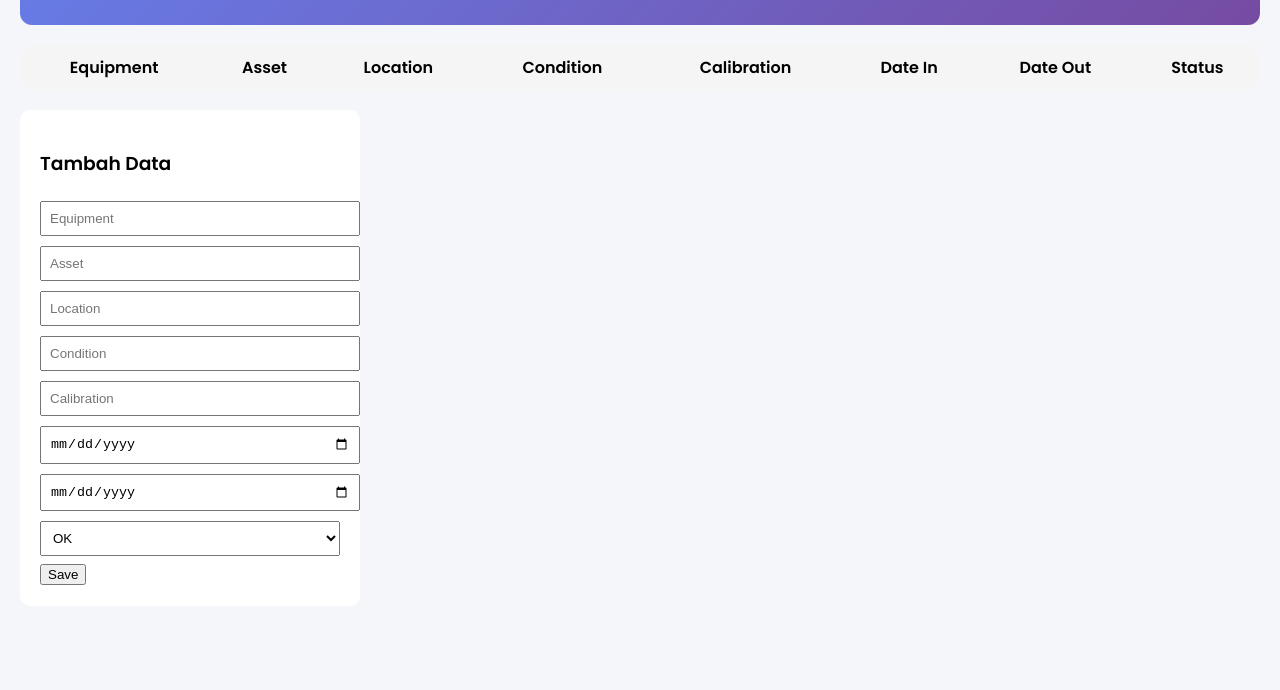
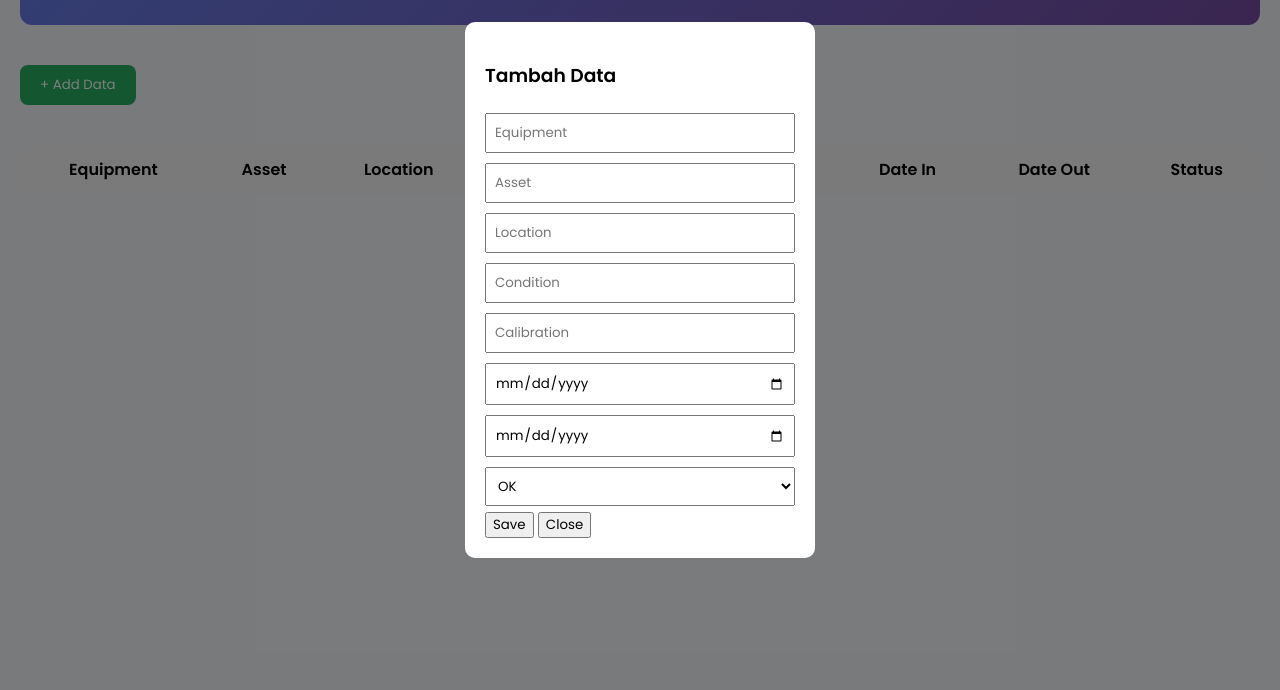
Before and after one commit to draihan125-alt/project-dias, a website: page index.html in a window 1280 px wide. Shown: the part 110-800 px from the top of the page. Drawn offline with Linux system fonts and the light colour scheme; no server answers.

Commit message:
Update index.html

```diff
--- a/index.html
+++ b/index.html
@@ -7,12 +7,17 @@
 <link href="https://fonts.googleapis.com/css2?family=Poppins:wght@400;500;600&display=swap" rel="stylesheet"/>
 
 <style>
+* {
+  font-family: 'Poppins', sans-serif;
+  box-sizing: border-box;
+}
+
 body {
   margin: 0;
-  font-family: 'Poppins', sans-serif;
   background: #f4f6f9;
 }
 
+/* TOPBAR */
 .topbar {
   background: linear-gradient(135deg, #667eea, #764ba2);
   color: white;
@@ -21,6 +26,18 @@ body {
   border-radius: 12px;
 }
 
+/* BUTTON */
+.btn-add {
+  margin: 20px;
+  padding: 10px 20px;
+  background: #27ae60;
+  color: white;
+  border: none;
+  border-radius: 8px;
+  cursor: pointer;
+}
+
+/* TABLE */
 .table-card {
   background: white;
   margin: 20px;
@@ -34,19 +51,49 @@ table {
 }
 
 th, td {
-  padding: 10px;
+  padding: 12px;
 }
 
 th {
   background: #f5f5f5;
 }
 
+/* BADGE */
+.badge-ok {
+  background: #d4edda;
+  padding: 5px 10px;
+  border-radius: 20px;
+}
+
+.badge-ng {
+  background: #f8d7da;
+  padding: 5px 10px;
+  border-radius: 20px;
+}
+
+/* MODAL */
+.hidden {
+  display: none;
+}
+
+.modal {
+  position: fixed;
+  top: 0;
+  left: 0;
+  width: 100%;
+  height: 100%;
+  background: rgba(0,0,0,0.5);
+
+  display: flex;
+  justify-content: center;
+  align-items: center;
+}
+
 .modal-content {
   background: white;
   padding: 20px;
-  margin: 20px;
   border-radius: 10px;
-  width: 300px;
+  width: 350px;
 }
 
 input, select {
@@ -54,25 +101,20 @@ input, select {
   margin: 5px 0;
   padding: 8px;
 }
-
-.badge-ok {
-  background: #d4edda;
-  padding: 5px 10px;
-}
-
-.badge-ng {
-  background: #f8d7da;
-  padding: 5px 10px;
-}
 </style>
 </head>
 
 <body>
 
+<!-- HEADER -->
 <div class="topbar">
   <h2>📋 Improvement Dashboard</h2>
 </div>
 
+<!-- BUTTON -->
+<button class="btn-add" onclick="openModal()">+ Add Data</button>
+
+<!-- TABLE -->
 <div class="table-card">
 <table>
 <thead>
@@ -91,6 +133,8 @@ input, select {
 </table>
 </div>
 
+<!-- MODAL -->
+<div id="modal" class="modal hidden">
   <div class="modal-content">
     <h3>Tambah Data</h3>
 
@@ -109,12 +153,15 @@ input, select {
     </select>
 
     <button onclick="saveData()">Save</button>
+    <button onclick="closeModal()">Close</button>
+  </div>
 </div>
 
 <script>
 const API_URL = "https://project-dias.onrender.com/equipments";
 let data = [];
 
+// FETCH
 async function fetchData() {
   const res = await fetch(API_URL);
   const result = await res.json();
@@ -122,13 +169,13 @@ async function fetchData() {
   renderTable();
 }
 
+// RENDER TABLE
 function renderTable() {
   const tbody = document.getElementById("table-body");
   tbody.innerHTML = "";
 
   data.forEach(item => {
     const status = item.status?.toUpperCase();
-
     const badge = status === "OK" ? "badge-ok" : "badge-ng";
 
     const row = `
@@ -148,6 +195,7 @@ function renderTable() {
   });
 }
 
+// SAVE DATA
 async function saveData() {
   const newData = {
     equipment: fEquipment.value,
@@ -166,10 +214,21 @@ async function saveData() {
     body: JSON.stringify(newData)
   });
 
-  alert("✅ saved");
+  alert("✅ Data saved");
+  closeModal();
   fetchData();
 }
 
+// MODAL CONTROL
+function openModal() {
+  document.getElementById("modal").classList.remove("hidden");
+}
+
+function closeModal() {
+  document.getElementById("modal").classList.add("hidden");
+}
+
+// LOAD
 fetchData();
 </script>
 
```
Lines whose indentation alone changed are shown as unchanged.
